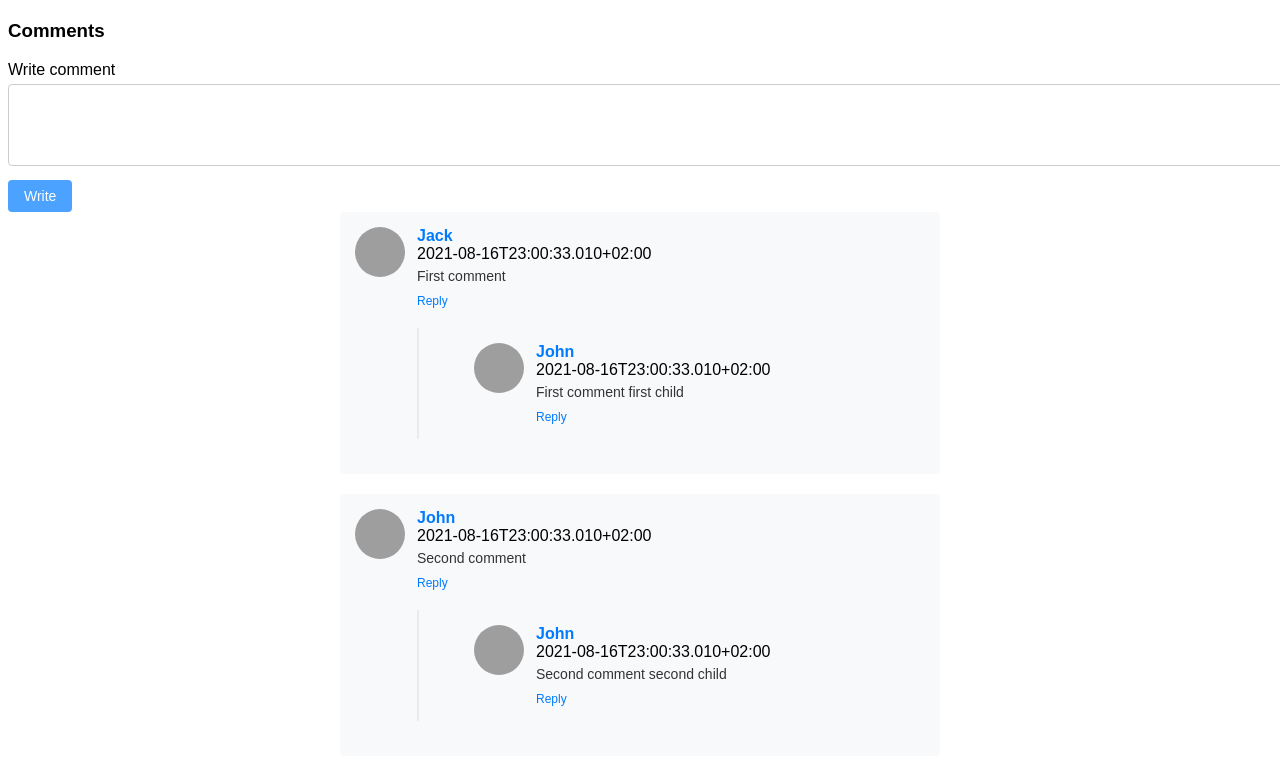
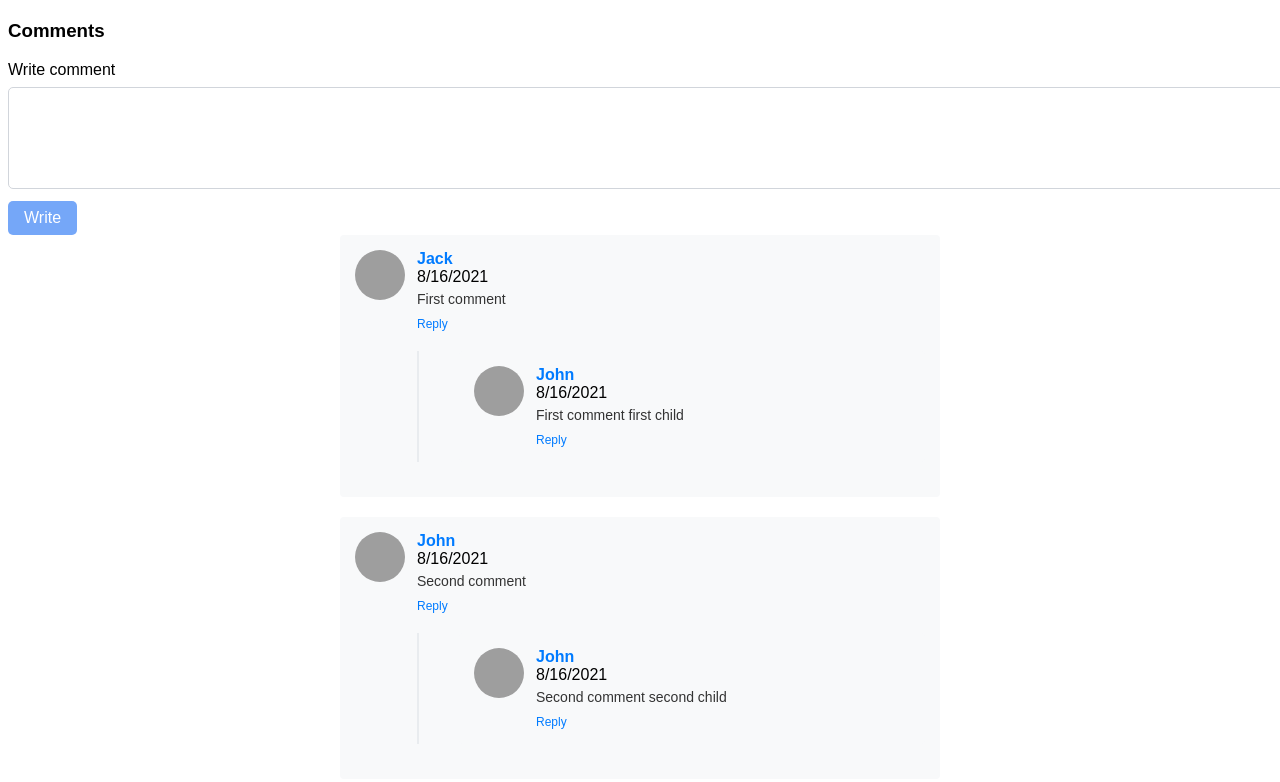
Before and after one commit to Noorain464/Comments, a React (Create React App) app: page / in a window 1280 px wide. Shown: the top 782 px of the page. Built offline with nearby package versions, Linux system fonts and the light colour scheme; grey boxes are pictures that could not be loaded.

Commit message:
final commit

```diff
--- a/package.json
+++ b/package.json
@@ -3,6 +3,8 @@
   "version": "0.1.0",
   "private": true,
   "dependencies": {
+    "@fortawesome/free-solid-svg-icons": "^6.6.0",
+    "@fortawesome/react-fontawesome": "^0.2.2",
     "@testing-library/jest-dom": "^5.17.0",
     "@testing-library/react": "^13.4.0",
     "@testing-library/user-event": "^13.5.0",
--- a/src/App.js
+++ b/src/App.js
@@ -1,8 +1,10 @@
 import './App.css';
 import Comments from './CommentSection/Comments';
+
 function App() {
+  const currentUserId = "1";
   return (
-    <Comments currentUserId="1"/>
+    <Comments currentUserId={currentUserId}/>
   );
 }
 
--- a/src/CommentSection/Comment.js
+++ b/src/CommentSection/Comment.js
@@ -23,7 +23,7 @@ const Comment = ({comment,replies,currentUserId,deleteComment,activeComment,addC
       <div className="comment-right-part">
         <div className="comment-content">
           <div className="comment-author">{comment.username} </div>
-          <div>{comment.createdAt}</div>
+          <div>{createdAt}</div>
         </div>
         {!isEditing && <div className="comment-text">{comment.body}</div>}
         {isEditing &&(<CommentForm submitLabel="Update" hasCancelButton initialText={comment.body}
--- a/src/CommentSection/Comments.js
+++ b/src/CommentSection/Comments.js
@@ -12,7 +12,7 @@ const Comments = ({currentUserId}) =>{
 
   const getReplies = commentId =>{
     return backendComments.filter(
-      backendComment =>  backendComment.parentId == commentId).sort(
+      backendComment =>  backendComment.parentId === commentId).sort(
         (a,b)=>new Date(a.createdAt).getTime() - new Date(b.createdAt).getTime()
       );
   }
--- a/src/api.js
+++ b/src/api.js
@@ -35,13 +35,13 @@ export const getComments = async () => {
   ];
 };
 
-  export const createComment = async (text, parentId = null) => {
+export const createComment = async (username,text, parentId = null) => {
   return {
     id: Math.random().toString(36).substr(2, 9),
     body: text,
     parentId,
     userId: "1",
-      username: "John",
+    username,
     createdAt: new Date().toISOString(),
   };
 };
--- a/src/index.css
+++ b/src/index.css
@@ -23,25 +23,24 @@
 
 .comment-form-textarea {
   width: 100%;
-  height: 60px;
-  margin-bottom: 10px;
-  margin-top: 5px;
-  border: 1px solid #ccc;
-  border-radius: 4px;
+  height: 80px;
+  margin-bottom: 8px;
+  margin-top: 8px;
+  border: 1px solid rgb(209, 213, 219);
+  border-radius: 5px;
   padding: 10px;
-  font-size: 14px;
-  resize: none;
 }
 
 .comment-form-button {
-  font-size: 14px;
+  font-size: 16px;
   padding: 8px 16px;
-  background: #007bff;
-  border-radius: 4px;
+  background-color: rgb(59, 130, 246);
+  border: none;
+  border-radius: 5px;
   color: white;
-  border: none;
   cursor: pointer;
 }
+
 
 .comment-form-button:hover:enabled {
   background: #0056b3;
```
Also changed, not shown: 1 other file (tests, documents, lock files or other folders). Lines whose indentation alone changed are shown as unchanged.
